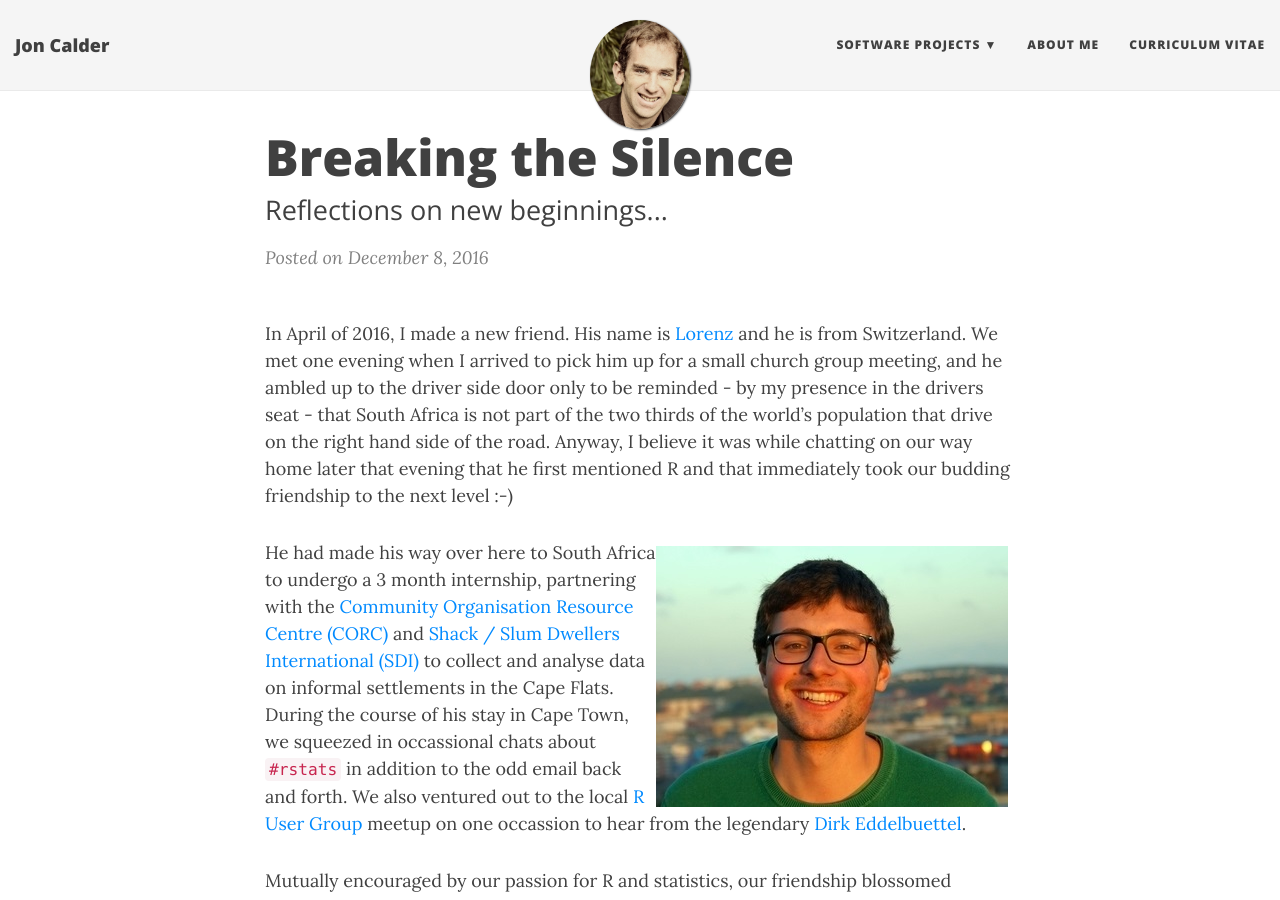
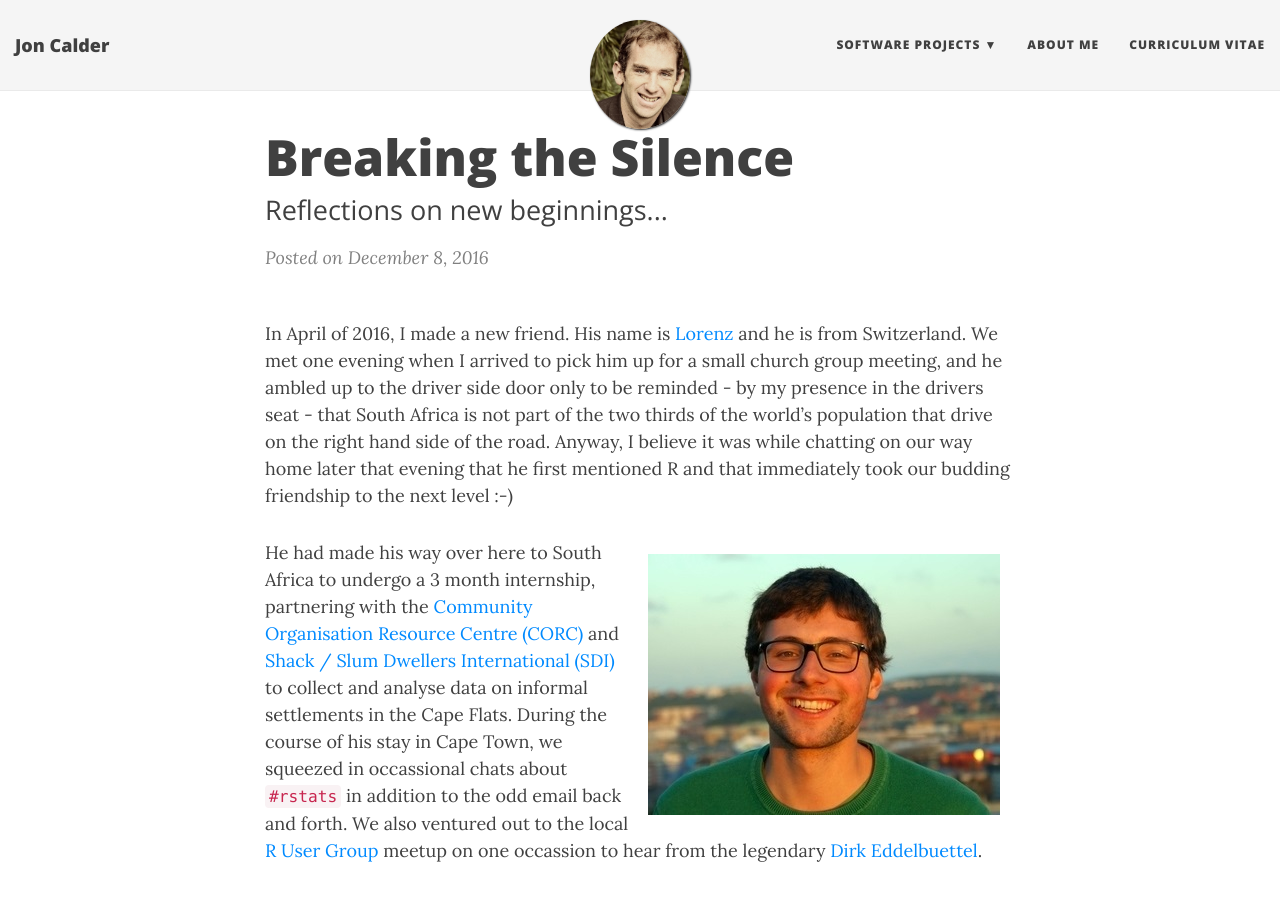
Before and after one commit to jonmcalder/jonmcalder.github.io, a Jekyll site: the page built from _posts/2016-12-08-breaking-the-silence.md, in a window 1280 px wide and 900 px high. Built offline with Jekyll 4.4.1, drawn with Linux system fonts in a browser that asks for light colours; nearby versions of some CDN libraries; comment, search, counter and statistics services are not loaded.

Commit message:
Update image padding

```diff
--- a/_posts/2016-12-08-breaking-the-silence.md
+++ b/_posts/2016-12-08-breaking-the-silence.md
@@ -14,7 +14,7 @@ population that drive on the right hand side of the road. Anyway, I believe it
 was while chatting on our way home later that evening that he first mentioned R
 and that immediately took our budding friendship to the next level :-)
 
-![Lorenz Walthert - the legend himself!](/img/small-imgs/Lorenz.jpg "Lorenz Walthert - the legend himself!"){:style="float: right;margin-right: 7px;margin-top: 7px;"}
+![Lorenz Walthert - the legend himself!](/img/small-imgs/Lorenz.jpg "Lorenz Walthert - the legend himself!"){:style="float: right;margin-right: 15px;margin-top: 15px;margin-left: 15px;margin-bottom: 15px;"}
 
 He had made his way over here to South Africa to undergo a 3 month internship,
 partnering with the
```
